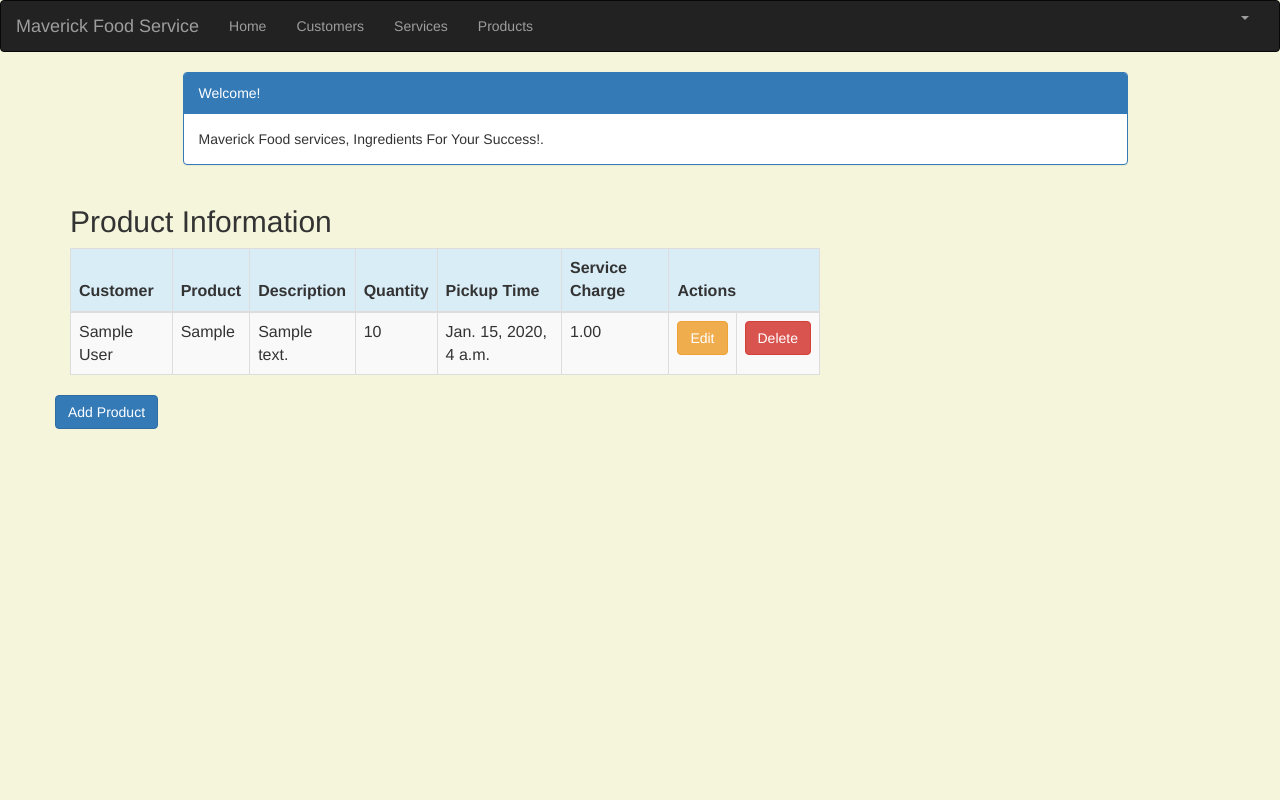
After one commit to rserenil20/assign2-crm, a Django app: page /product_list in a window 1280 px wide. The commit adds this page. Run offline with Django 3.2, Linux system fonts and the light colour scheme; a user stored in the database is signed in; tables that the repository leaves empty hold one stand-in row (values such as "Sample post"); some libraries are stand-ins or nearby versions.

Commit message:
Added product pages

```diff
--- a/crm/templates/crm/base.html
+++ b/crm/templates/crm/base.html
@@ -70,7 +70,7 @@
                 <li><a href="{% url 'crm:home' %}">Home</a></li>
                 <li><a href="{% url 'crm:customer_list' %}">Customers</a></li>
                <li><a href="{% url 'crm:service_list' %}">Services</a></li>
-                <li><a href="{% url 'crm:customer_list' %}">Products</a></li>
+                <li><a href="{% url 'crm:product_list' %}">Products</a></li>
             </ul>
             <ul class="nav navbar-nav navbar-right">
                 {% if user.is_authenticated %}
@@ -116,7 +116,7 @@
                                 <div class="caption">
                                     <h2>Products</h2>
                                     <p>High quality products at affordable prices.</p>
-                                    <p><a class="btn btn-default" href="{% url 'crm:customer_list' %}"
+                                    <p><a class="btn btn-default" href="{% url 'crm:product_list' %}"
                                            role="button">View
                                         details &raquo;</a></p>
                                 </div>
--- a/crm/templates/crm/home.html
+++ b/crm/templates/crm/home.html
@@ -48,7 +48,7 @@
                                         <div class="caption">
                                             <h2>Products</h2>
                                             <p>Great Products.</p>
-                                            <p><a class="btn btn-primary" href="{% url 'crm:customer_list' %}"
+                                            <p><a class="btn btn-primary" href="{% url 'crm:product_list' %}"
                                                   role="button">View
                                                 details &raquo;</a></p>
                                         </div>
--- /dev/null
+++ b/crm/templates/crm/product_list.html
@@ -0,0 +1,70 @@
+{% extends 'crm/base.html' %}
+{% block content %}
+    <html>
+    <head>
+        <meta charset="UTF-8">
+        <title>Maverick Food service</title>
+        <link rel="stylesheet" href="https://maxcdn.bootstrapcdn.com/bootstrap/3.3.4/css/bootstrap.min.css">
+
+    </head>
+    <body>
+    <style>
+        body {
+            background-color: beige;
+        }
+    </style>
+    <div class="container">
+        <div class="row">
+            <div class="col-md-10 col-md-offset-1">
+                <div class="panel panel-primary">
+                    <div class="panel-heading">Welcome!</div>
+                    <div class="panel-body">
+                        Maverick Food services, Ingredients For Your Success!.
+                    </div>
+                </div>
+            </div>
+        </div>
+    </div>
+    <div class="row">
+        <h2 style="padding-left: 15Px">Product Information</h2>
+    </div>
+    <div>
+        <table class="table table-striped table-bordered table-hover">
+            <thead>
+            <tr class="bg-info">
+                <th>Customer</th>
+                <th>Product</th>
+                <th>Description</th>
+                <th>Quantity</th>
+                <th>Pickup Time</th>
+                <th>Service Charge</th>
+                <th colspan="3">Actions</th>
+            </tr>
+            </thead>
+            <tbody>
+            {% for product in products %}
+                <tr>
+                    <td>{{ product.cust_name }}</td>
+                    <td>{{ product.product }}</td>
+                     <td>{{ product.p_description }}</td>
+                    <td>{{ product.quantity }}</td>
+                    <td>{{ product.pickup_time }}</td>
+                    <td>{{ product.charge }}</td>
+                    <td><a href="{% url 'crm:product_edit' pk=product.pk %}"
+                           class="btn btn-warning">Edit</a></td>
+                    <td><a href="{% url 'crm:product_delete' pk=product.pk %}"
+                           onclick="return confirm('Are you sure you want to delete?')"
+                           class="btn btn-danger">Delete</a>
+                    </td>
+                </tr>
+            {% endfor %}
+            </tbody>
+        </table>
+     <div class="row">
+            <a href="{% url 'crm:product_new' %}" class="row"><span
+                    class="btn btn-primary">Add Product</span></a>
+        </div>
+    </div>
+    </body>
+    </html>
+{% endblock %}
--- a/crm/urls.py
+++ b/crm/urls.py
@@ -13,4 +13,8 @@ urlpatterns = [
     path('service/create/', views.service_new, name='service_new'),
     path('service/<int:pk>/edit/', views.service_edit, name='service_edit'),
     path('service/<int:pk>/delete/', views.service_delete, name='service_delete'),
+    path('product_list', views.product_list, name='product_list'),
+    path('product/create/', views.product_new, name='product_new'),
+    path('product/<int:pk>/edit/', views.product_edit, name='product_edit'),
+    path('product/<int:pk>/delete/', views.product_delete, name='product_delete'),
 ]
--- a/crm/views.py
+++ b/crm/views.py
@@ -83,3 +83,48 @@ def service_delete(request, pk):
    service = get_object_or_404(Service, pk=pk)
    service.delete()
    return redirect('crm:service_list')
+
+@login_required
+def product_list(request):
+    product = Product.objects.filter(created_date__lte=timezone.now())
+    return render(request, 'crm/product_list.html',
+                 {'products': product})
+
+@login_required
+def product_edit(request, pk):
+   product = get_object_or_404(Product, pk=pk)
+   if request.method == "POST":
+       form = ProductForm(request.POST, instance=product)
+       if form.is_valid():
+           product = form.save()
+           # product.customer = product.id
+           product.updated_date = timezone.now()
+           product.save()
+           products = Product.objects.filter(created_date__lte=timezone.now())
+           return render(request, 'crm/product_list.html', {'products': products})
+   else:
+       # print("else")
+       form = ProductForm(instance=product)
+   return render(request, 'crm/product_edit.html', {'form': form})
+
+@login_required
+def product_new(request):
+   if request.method == "POST":
+       form = ProductForm(request.POST)
+       if form.is_valid():
+           product = form.save(commit=False)
+           product.created_date = timezone.now()
+           product.save()
+           products = Product.objects.filter(created_date__lte=timezone.now())
+           return render(request, 'crm/product_list.html',
+                         {'products': products})
+   else:
+       form = ProductForm()
+       # print("Else")
+   return render(request, 'crm/product_new.html', {'form': form})
+
+@login_required
+def product_delete(request, pk):
+   product = get_object_or_404(Product, pk=pk)
+   product.delete()
+   return redirect('crm:product_list')
```
Also changed, not shown: crm/forms.py (+7 -2 lines), crm/templates/crm/product_delete.html (added, +10 -0 lines), crm/templates/crm/product_edit.html (added, +9 -0 lines), crm/templates/crm/product_new.html (added, +9 -0 lines).
